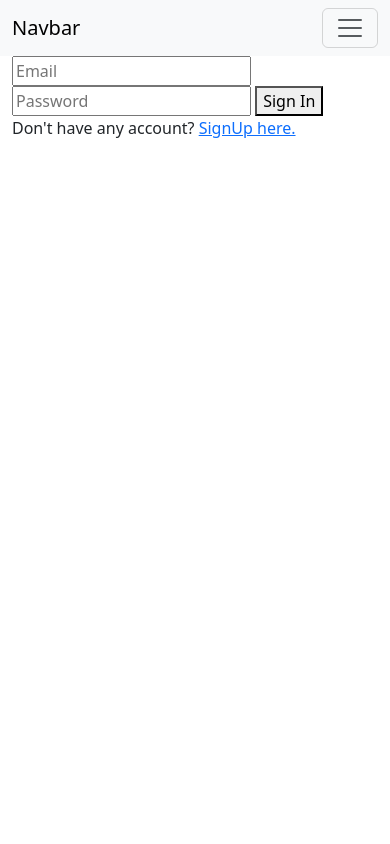
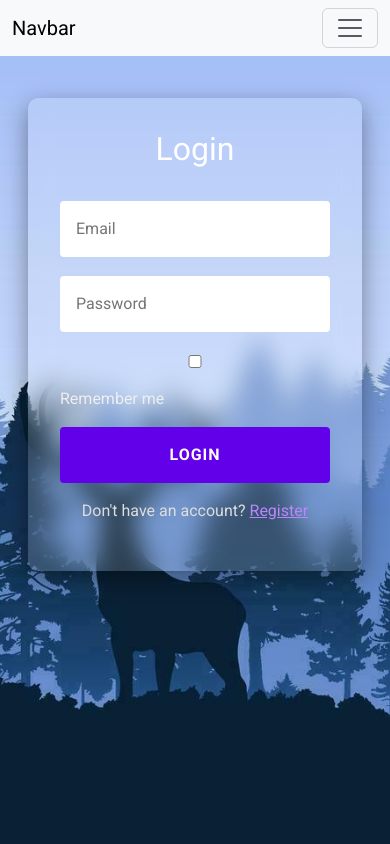
Before and after one commit to himel5113/Project-300, a Django app: page /signin/ in a window 390 px wide. Run offline with Django 5.2, Linux system fonts and the light colour scheme.

Commit message:
Refactor signup/signin/home templates with new responsive UI

```diff
--- a/lost_and_found_portal_MU/templates/app/authentication/signin.html
+++ b/lost_and_found_portal_MU/templates/app/authentication/signin.html
@@ -1,12 +1,99 @@
 {% extends "app/layout.html" %}
+{% load static %}
 
 {% block content %}
-<form method="POST" action="{% url 'signin' %}">
-  {% csrf_token %}
-  <input type="email" name="email" placeholder="Email" required />
-  <input type="password" name="password" placeholder="Password" required />
-  <button type="submit">Sign In</button>
 
-  <p>Don't have any account? <a href="{% url 'signup' %}">SignUp here.</a></p>
-</form>
+<link href="https://fonts.googleapis.com/css2?family=Roboto:wght@400;700&display=swap" rel="stylesheet">
+<style>
+  body,
+  html {
+    margin: 0;
+    padding: 0;
+    height: 100%;
+    font-family: 'Roboto', sans-serif;
+    background: url('{% static "../media/uploads/deer image.jpg" %}') center/cover no-repeat;
+  }
+
+  .login-container {
+    background: rgba(255, 255, 255, 0.15);
+    backdrop-filter: blur(12px);
+    max-width: 400px;
+    margin: 10vh auto;
+    padding: 2.5rem;
+    border-radius: 10px;
+    box-shadow: 0 8px 24px rgba(0, 0, 0, 0.4);
+    transition: all 0.3s ease;
+  }
+
+  .login-container:hover {
+    transform: translateY(-5px);
+  }
+
+  .login-container h2 {
+    text-align: center;
+    margin-bottom: 2rem;
+    color: #fff;
+    font-size: 2rem;
+  }
+
+  .login-container input {
+    width: 100%;
+    padding: 1rem;
+    margin-bottom: 1.2rem;
+    border: none;
+    border-radius: 4px;
+    font-size: 1rem;
+  }
+
+  .login-container button {
+    width: 100%;
+    padding: 1rem;
+    background: #6200ea;
+    color: #fff;
+    border: none;
+    border-radius: 4px;
+    text-transform: uppercase;
+    font-weight: 700;
+    letter-spacing: 1px;
+    transition: background 0.3s, transform 0.3s;
+  }
+
+  .login-container button:hover {
+    background: #3700b3;
+    transform: translateY(-2px);
+  }
+
+  .login-container p {
+    text-align: center;
+    margin-top: 1rem;
+    color: #ddd;
+  }
+
+  .login-container a {
+    color: #bb86fc;
+  }
+
+  @media (max-width: 600px) {
+    .login-container {
+      margin: 5vh 1rem;
+      padding: 2rem;
+    }
+  }
+</style>
+
+<div class="login-container">
+  <h2>Login</h2>
+  <form method="POST" action="{% url 'signin' %}">
+    {% csrf_token %}
+    <input type="email" name="email" placeholder="Email" required />
+    <input type="password" name="password" placeholder="Password" required />
+    <div style="margin-bottom:1rem; color:#eee;">
+      <input type="checkbox" name="remember" id="remember">
+      <label for="remember">Remember me</label>
+    </div>
+    <button type="submit">Login</button>
+    <p>Don't have an account? <a href="{% url 'signup' %}">Register</a></p>
+  </form>
+</div>
+
 {% endblock %}
```
Also changed, not shown: lost_and_found_portal_MU/templates/app/basic/home.html (+86 -12 lines), lost_and_found_portal_MU/media/uploads/deer image.jpg (added), lost_and_found_portal_MU/media/uploads/signupbg.jpg (added), lost_and_found_portal_MU/media/uploads/signupform.jpg (added).
